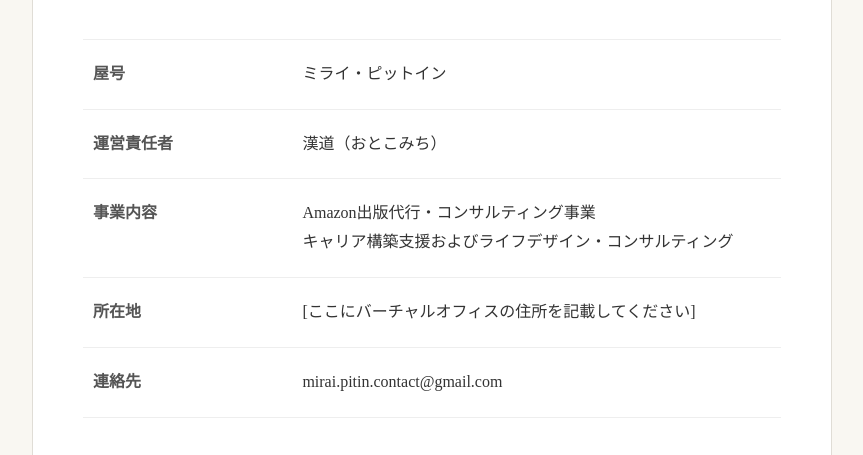
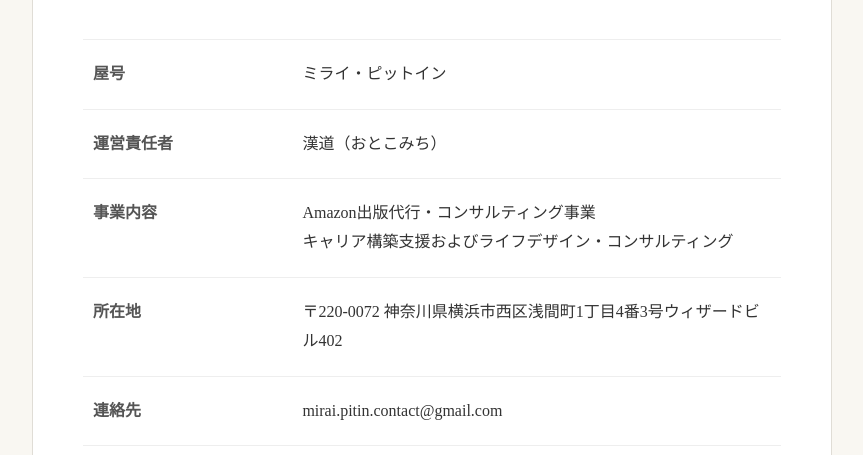
Before and after one commit to takutisan-max/mirai-pitin, a plain HTML site: page company.html in a window 1280 px wide. Shown: the part 289-744 px from the top of the page, without its empty margins (208-1071 px from the left). Drawn offline with Linux system fonts and the light colour scheme.

Commit message:
Add files via upload

```diff
--- a/company.html
+++ b/company.html
@@ -154,7 +154,9 @@
       </dd>
 
       <dt>所在地</dt>
-      <dd>[ここにバーチャルオフィスの住所を記載してください]</dd>
+      <dd>〒220-0072
+
+神奈川県横浜市西区浅間町1丁目4番3号ウィザードビル402</dd>
 
       <dt>連絡先</dt>
       <dd>mirai.pitin.contact@gmail.com</dd>
```
